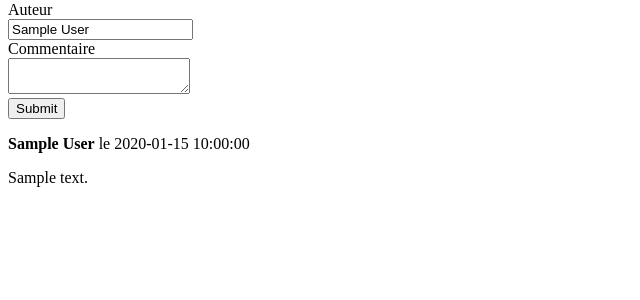
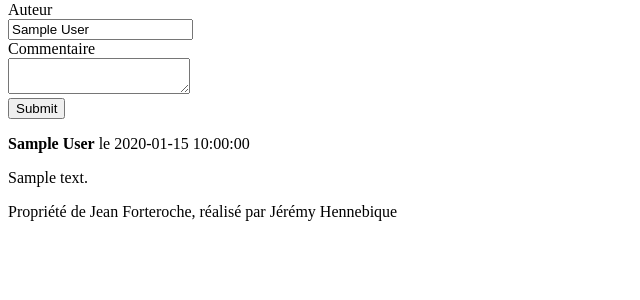
Before and after one commit to Julemane/Projet4_Blog, a PHP site: template view/frontend/logedPostView.php in a window 1280 px wide. Shown: the part 243-543 px from the top of the page, without its empty margins (0-640 px from the left). Run offline with PHP 8.4, Linux system fonts and the light colour scheme; the template is opened without the code that fills it: most values are stand-ins (such as "Sample title", 1, 10 or a date in 2020).

Commit message:
inclusions des elements header et footer et modification du template en conséquence

```diff
--- /dev/null
+++ b/include/footer.php
@@ -0,0 +1,3 @@
+<footer>
+  <p>Propriété de Jean Forteroche, réalisé par Jérémy Hennebique</p>
+</footer>
--- a/include/header.php
+++ b/include/header.php
@@ -1,4 +1,7 @@
-<h1>Un billet pour l'Alaska par Jean Forteroche</h1>
-<nav>
+<header>
+  <h1>Un billet pour l'Alaska par Jean Forteroche</h1>
+  <!--Menu de navigation-->
+  <nav>
 
-</nav>
+  </nav>
+</header>
--- a/view/frontend/template.php
+++ b/view/frontend/template.php
@@ -7,11 +7,16 @@
     </head>
 
     <body>
-      <header>
-        <?php include("include/header.php"); ?>
-      </header>
+      <!--Debut header-->
+      <?php include("include/header.php"); ?>
+      <!--Fin header-->
+
 
 
       <?= $content ?>
+      <!--Debut footer-->
+      <?php include("include/footer.php"); ?>
+      <!--Fin footer-->
+
     </body>
 </html>
```
